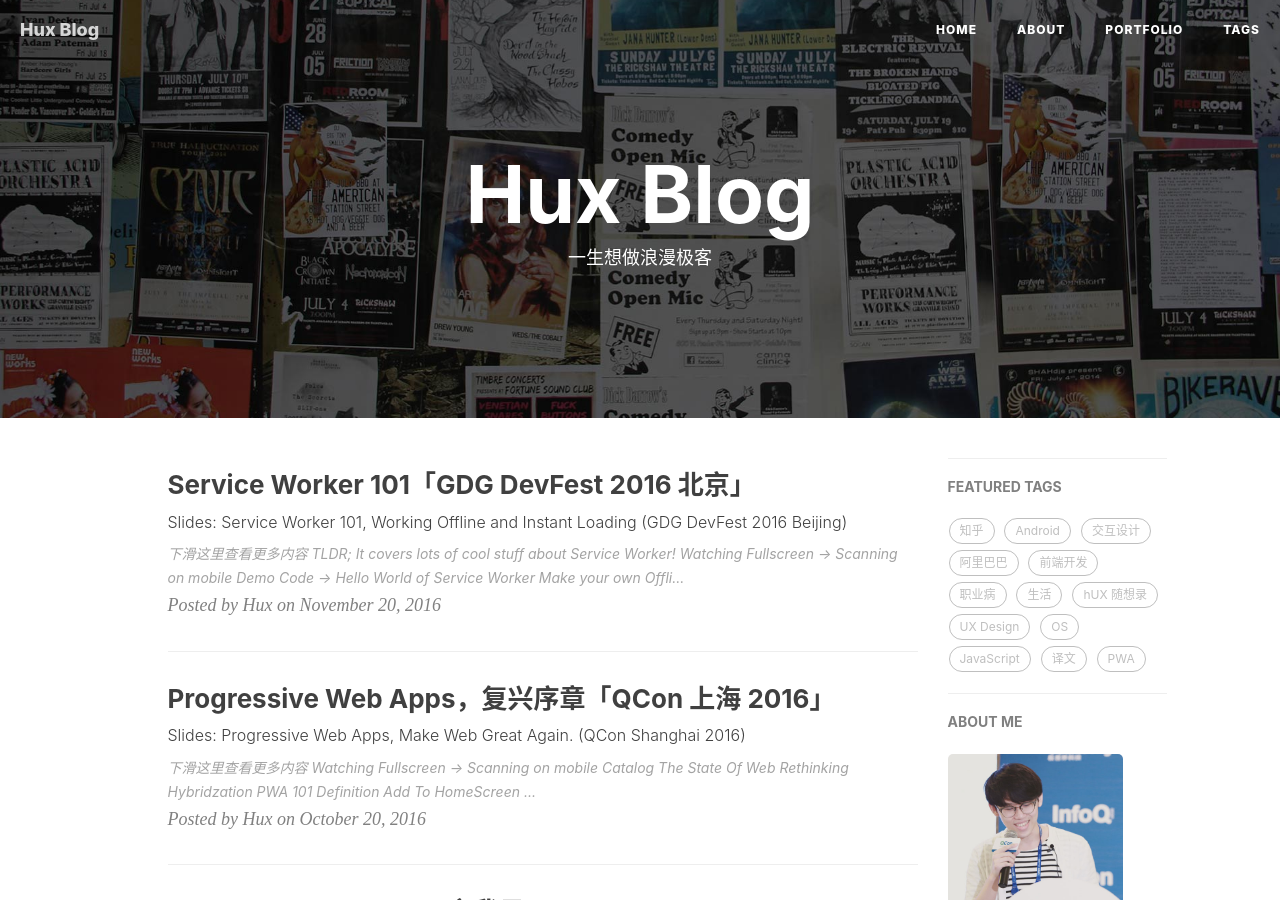
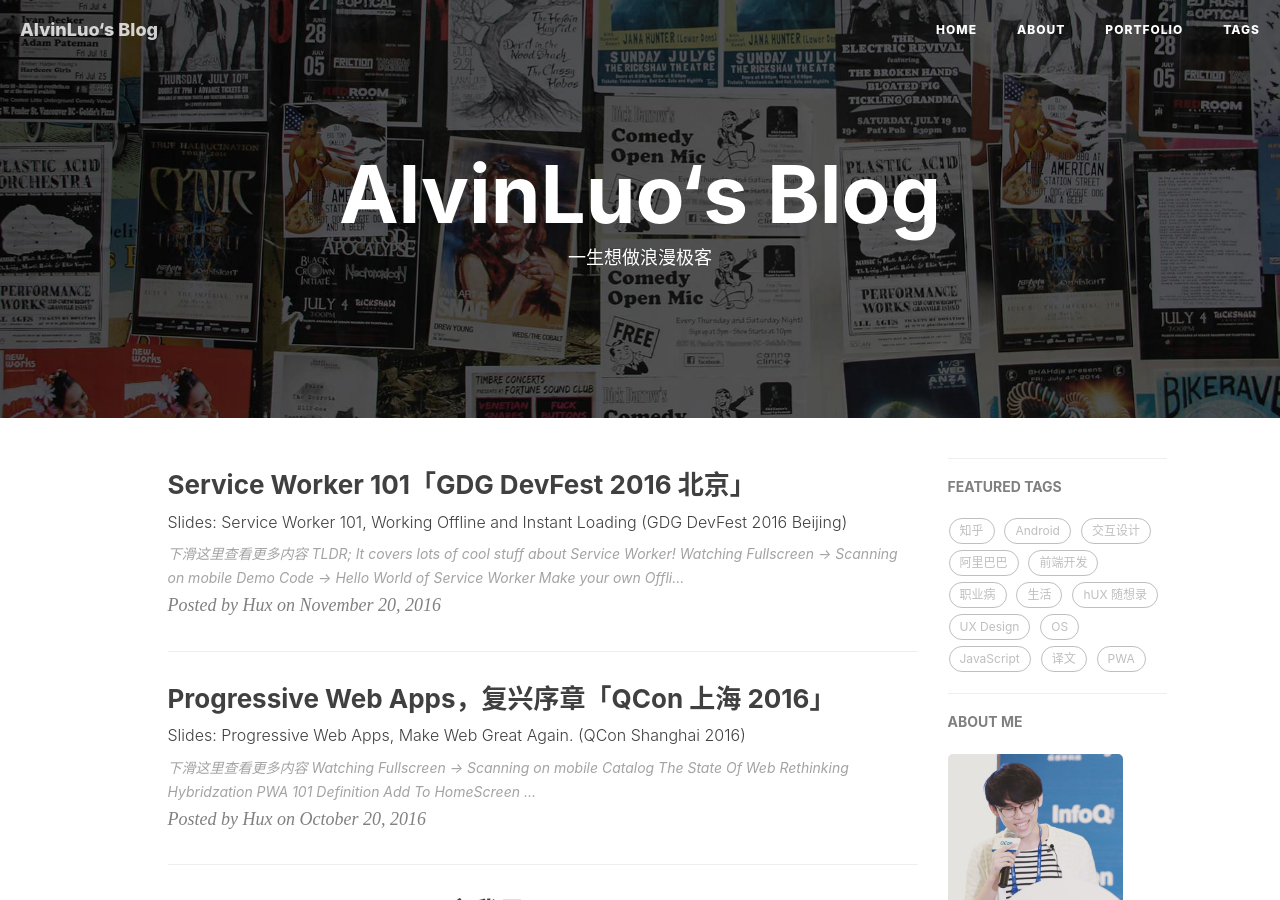
Before and after one commit to AlvinLuo/alvinluo.github.io, a Jekyll site: the page built from index.html, in a window 1280 px wide and 900 px high. Built offline with Jekyll 4.4.1, drawn with Linux system fonts in a browser that asks for light colours; nearby versions of some CDN libraries; the list of posts is cut into pages by our own code; comment, search, counter and statistics services are not loaded; some of the changed text lies outside the part shown.

Commit message:
update title

```diff
--- a/_config.yml
+++ b/_config.yml
@@ -1,6 +1,6 @@
 # Site settings
-title: Hux Blog
-SEOTitle: 黄玄的博客 | Hux Blog
+title: AlvinLuo‘s Blog
+SEOTitle: 陌悠影的博客 | AlvinLuo‘s Blog
 header-img: img/home-bg.jpg
 email: huxpro@gmail.com
 description: "关于前端与设计、黑客与画家 | 黄玄，Web & Mobile Lover，Front-End Engineer，UX Designer | 这里是 @Hux黄玄 的个人博客，与你一起发现更大的世界。"
```
